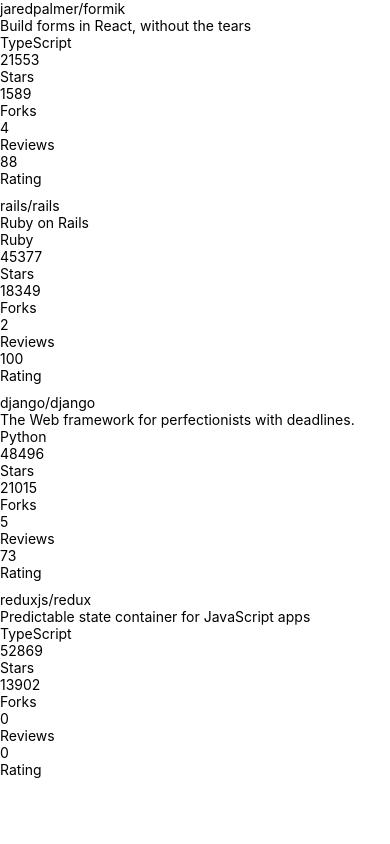
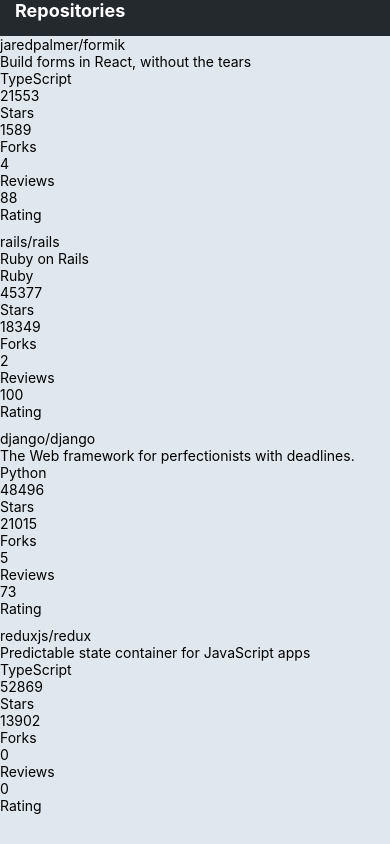
Before and after one commit to JohnMalNyuoun/part10, a React Native app in the folder rate-repository-app/: screen / in a window 390 px wide. Built offline with nearby package versions, Linux system fonts and the light colour scheme.

Commit message:
10.4The app bar

```diff
--- a/rate-repository-app/package.json
+++ b/rate-repository-app/package.json
@@ -11,6 +11,7 @@
   },
   "dependencies": {
     "expo": "^57.0.0",
+    "expo-constants": "~57.0.17",
     "expo-status-bar": "~57.0.1",
     "react": "19.2.3",
     "react-native": "0.86.3"
--- /dev/null
+++ b/rate-repository-app/src/components/AppBar.jsx
@@ -0,0 +1,28 @@
+import { View, StyleSheet, Text, Pressable } from 'react-native';
+import Constants from 'expo-constants';
+
+const styles = StyleSheet.create({
+  container: {
+    paddingTop: Constants.statusBarHeight,
+    backgroundColor: '#24292e',
+    paddingBottom: 15,
+    paddingLeft: 15,
+  },
+  text: {
+    color: '#ffffff',
+    fontWeight: 'bold',
+    fontSize: 18,
+  },
+});
+
+const AppBar = () => {
+  return (
+    <View style={styles.container}>
+      <Pressable>
+        <Text style={styles.text}>Repositories</Text>
+      </Pressable>
+    </View>
+  );
+};
+
+export default AppBar;
--- a/rate-repository-app/src/components/Main.jsx
+++ b/rate-repository-app/src/components/Main.jsx
@@ -1,9 +1,19 @@
-import { View } from 'react-native';
+import { View, StyleSheet } from 'react-native';
 import RepositoryList from './RepositoryList';
+import AppBar from './AppBar';
+
+const styles = StyleSheet.create({
+  container: {
+    flexGrow: 1,
+    flexShrink: 1,
+    backgroundColor: '#e1e8ed',
+  },
+});
 
 const Main = () => {
   return (
-    <View>
+    <View style={styles.container}>
+      <AppBar />
       <RepositoryList />
     </View>
   );
```
Also changed, not shown: 1 other file (tests, documents, lock files or other folders).
